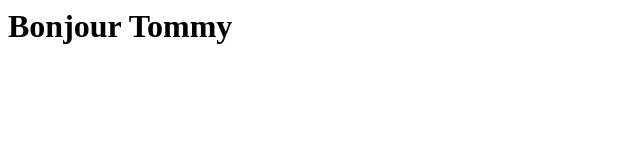
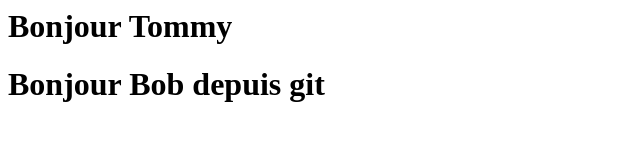
Before and after one commit to tommysin-banlier/tommysinTest1-03032023, a plain HTML site: page index.html in a window 1280 px wide. Shown: the whole page, without its empty margins (0-640 px from the left). Drawn offline with Linux system fonts and the light colour scheme.

Commit message:
Update index.html

```diff
--- a/index.html
+++ b/index.html
@@ -1,3 +1,4 @@
 <html>
     <h1>Bonjour Tommy</h1>
+    <h1>Bonjour Bob depuis git</h1>
 </html>
```
